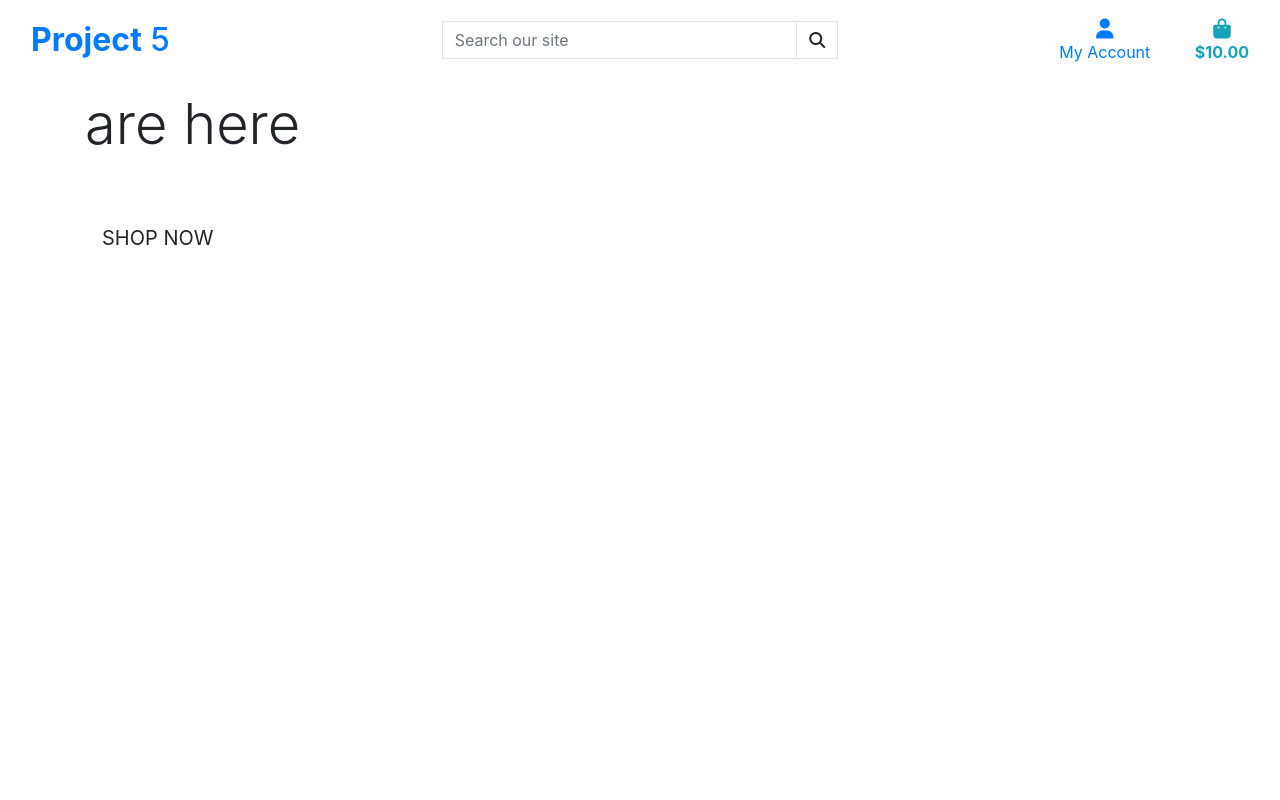
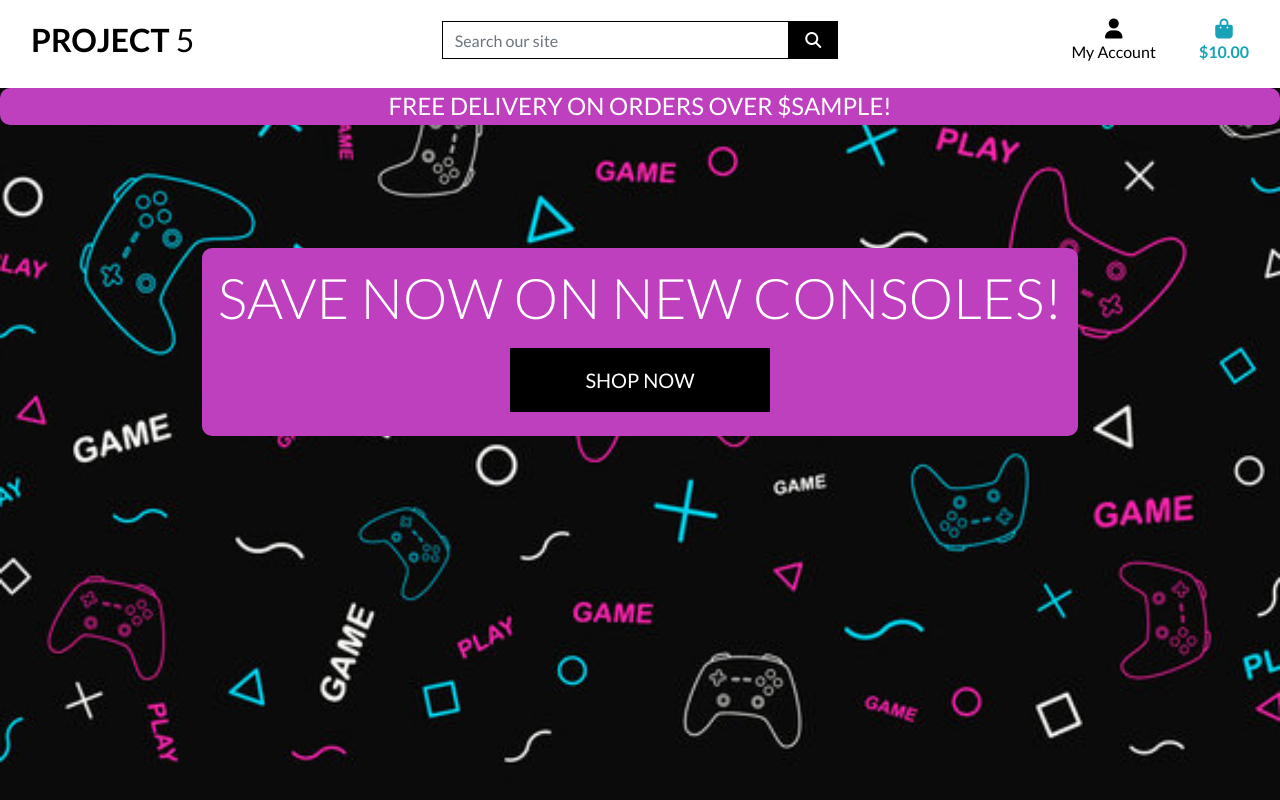
Before and after one commit to RNXVIII/Project5R, a Django app: template home/templates/home/index.html in a window 1280 px wide. Run offline with Django 3.2, Linux system fonts and the light colour scheme; the template is opened without the code that fills it: most values are stand-ins (such as "Sample title", 1, 10 or a date in 2020); some libraries are stand-ins or nearby versions.

Commit message:
added homepage header and css

```diff
--- a/Project5R/settings.py
+++ b/Project5R/settings.py
@@ -94,7 +94,7 @@ ACCOUNT_EMAIL_VERIFICATION = 'mandatory'
 ACCOUNT_SIGNUP_EMAIL_ENTER_TWICE = True
 ACCOUNT_USERNAME_MIN_LENGTH = 4
 LOGIN_URL = '/accounts/login/'
-LOGIN_REDIRECT_URL = '/sucesss'
+LOGIN_REDIRECT_URL = '/'
 # Database
 # https://docs.djangoproject.com/en/3.2/ref/settings/#databases
 
@@ -143,6 +143,9 @@ USE_TZ = True
 # https://docs.djangoproject.com/en/3.2/howto/static-files/
 
 STATIC_URL = '/static/'
+STATICFILES_DIRS = (os.path.join(BASE_DIR, 'static'),)
+MEDIA_URL = '/media/'
+MEDIA_ROOT = os.path.join(BASE_DIR, 'media')
 
 # Default primary key field type
 # https://docs.djangoproject.com/en/3.2/ref/settings/#default-auto-field
--- a/Project5R/urls.py
+++ b/Project5R/urls.py
@@ -15,9 +15,11 @@ Including another URLconf
 """
 from django.contrib import admin
 from django.urls import path, include
+from django.conf import settings
+from django.conf.urls.static import static
 
 urlpatterns = [
     path('admin/', admin.site.urls),
     path('accounts/', include('allauth.urls')),
     path('', include('home.urls')),
-]
+] + static(settings.MEDIA_URL, document_root=settings.MEDIA_ROOT)
--- a/home/templates/home/index.html
+++ b/home/templates/home/index.html
@@ -1,25 +1,16 @@
 {% extends "base.html" %}
 {% load static %}
 
-{% block page_header %}
-    <div class="container header-container">
-        <div class="row">
-            <div class="col"></div>
-        </div>
-    </div>
-{% endblock %}
 {% block content %}
-    <div class="container h-100">
-        <div class="row h-100">
-            <div class="col-7 col-md-6 my-auto">
-                <h1 class="display-4 logo-font text-black">
-                    The new collections are here
-                </h1>
-                <div class="my-5">
-                    <h4>
-                        <a href="" class="shop-now-button btn btn-lg rounded-0 text-uppercase py-3">Shop Now</a>
-                    </h4>
-                </div>
+    <div class="container d-flex align-items-center justify-content-center" style="min-height: calc(100vh - 164px);">
+        <div class="bg-purple p-3 text-center custom-heading-container">
+            <h1 class="display-4 logo-font text-white m-0" id="responsive-heading">
+                Save now on new consoles!
+            </h1>
+            <div class="mt-3">
+                <h4>
+                    <a href="#" class="shop-now-button btn btn-lg rounded-0 text-uppercase py-3 text-white">Shop Now</a>
+                </h4>
             </div>
         </div>
     </div>
--- /dev/null
+++ b/static/css/base.css
@@ -0,0 +1,69 @@
+html {
+    height: 100%;
+}
+
+/*used from boutique ado to ensure homepage image lookes nice and fits within the project*/
+
+body {
+    background: url('/media/background_image.jpg') no-repeat center center fixed;
+    background-size: cover;
+    height: calc(100vh - 164px);
+    color: #555;
+    font-family: 'Lato';
+
+}
+
+/* from Bulma */
+.icon {
+    align-items: center;
+    display: inline-flex;
+    justify-content: center;
+    height: 1.5rem;
+    width: 1.5rem;
+}
+
+.logo-font {
+    text-transform: uppercase;
+}
+
+.main-logo-link {
+    width: fit-content;
+}
+
+.shop-now-button {
+    background: black;
+    color: white;
+    min-width: 260px;
+}
+
+.btn-black {
+    background: black;
+    color: white;
+}
+
+.shop-now-button:hover,
+.shop-now-button:active,
+.shop-now-button:focus,
+.btn-black:hover,
+.btn-black:active,
+.btn-black:focus {
+    background: #222;
+    color: white;
+}
+
+.text-black {
+    color: #000 !important;
+}
+
+.bg-purple {
+    background-color: #BF40BF;
+    border-radius: 10px;
+}
+
+.text-white {
+    color: white !important;
+}
+
+.border-black {
+    border: 1px solid black !important;
+}
```
Also changed, not shown: media/background_image.jpg (added).
